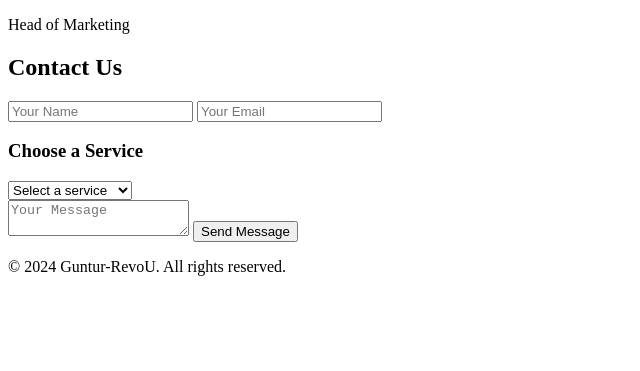
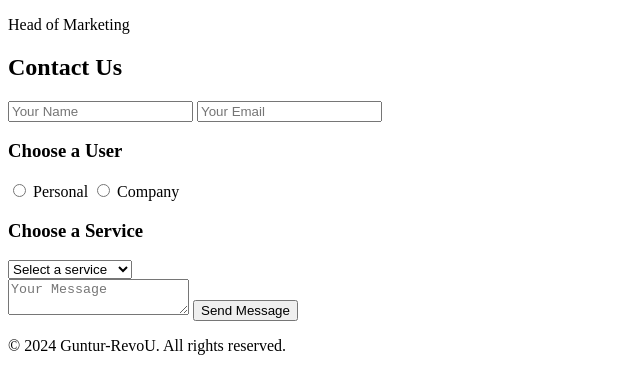
Before and after one commit to thegoner24/dump, a plain HTML site: page checkpoint1/index.html in a window 1280 px wide. Shown: the part 3458-3829 px from the top of the page, without its empty margins (0-640 px from the left). Before the commit the page ends 3750 px from the top, so only its background shows below. Drawn offline with Linux system fonts and the light colour scheme.

Commit message:
add user type and documentation

```diff
--- a/checkpoint1/index.html
+++ b/checkpoint1/index.html
@@ -120,7 +120,13 @@
         <input type="text" name="name" placeholder="Your Name" required>
         <input type="email" name="email" placeholder="Your Email" required>
 
-
+        <div class="user-selection">
+            <h3>Choose a User</h3>
+            <input type="radio" name="user" value="type" required>
+            <label for="type">Personal</label>
+            <input type="radio" name="user" value="type" required>
+            <label for="type">Company</label>
+        </div>
         <div class="service-selection">
             <h3>Choose a Service</h3>
             <select name="service" required>
```
Also changed, not shown: 1 other file.
